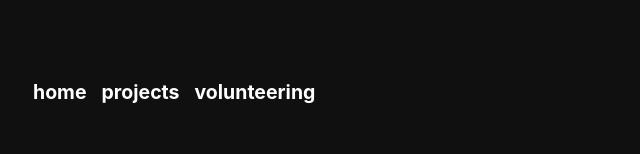
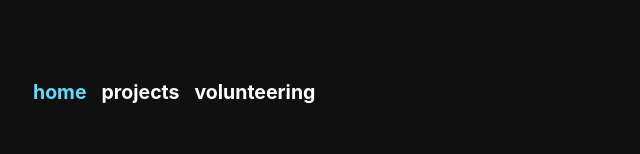
Before and after one commit to kidscoots101/calebhan.me, a React (Create React App) app: page / in a window 1280 px wide. Shown: the top 154 px of the page, without its empty margins (319-959 px from the left). Built offline with nearby package versions, Linux system fonts and the light colour scheme.

Commit message:
added active tab colouring

```diff
--- a/src/App.js
+++ b/src/App.js
@@ -353,6 +353,7 @@ function Volunteering() {
   );
 }
 
+
 function App() {
   const [activeTab, setActiveTab] = useState("home");
 
@@ -361,37 +362,47 @@ function App() {
     window.location.hash = `#${tab}`;
   };
 
-  React.useEffect(() => {
+  useEffect(() => {
     const hash = window.location.hash.substr(1);
     if (hash) {
       setActiveTab(hash);
     }
   }, []);
 
+  const getLinkStyle = (tab) => ({
+    fontWeight: 'bold',
+    color: activeTab === tab ? "#61dafb" : "white",
+  });
+
   return (
-    <div className="App" >
+    <div className="App">
       <header className="App-header">
-        <nav className="navigation" style={{marginTop: 60}}>
-          <a href="#home" onClick={() => handleNavigation("home")}
-           style={{fontWeight: 'bold'}}
-            >
+        <nav className="navigation" style={{ marginTop: 60 }}>
+          <a
+            href="#home"
+            onClick={() => handleNavigation("home")}
+            style={getLinkStyle("home")}
+          >
             home
           </a>
           {/* <a
             href="#competitions"
             onClick={() => handleNavigation("competitions")}
+            style={getLinkStyle("competitions")}
           >
             competitions
           </a> */}
           <a
-          style={{fontWeight: 'bold'}}
-          href="#projects" onClick={() => handleNavigation("projects")}>
+            href="#projects"
+            onClick={() => handleNavigation("projects")}
+            style={getLinkStyle("projects")}
+          >
             projects
           </a>
           <a
             href="#volunteering"
-            style={{fontWeight: 'bold'}}
             onClick={() => handleNavigation("volunteering")}
+            style={getLinkStyle("volunteering")}
           >
             volunteering
           </a>
```
